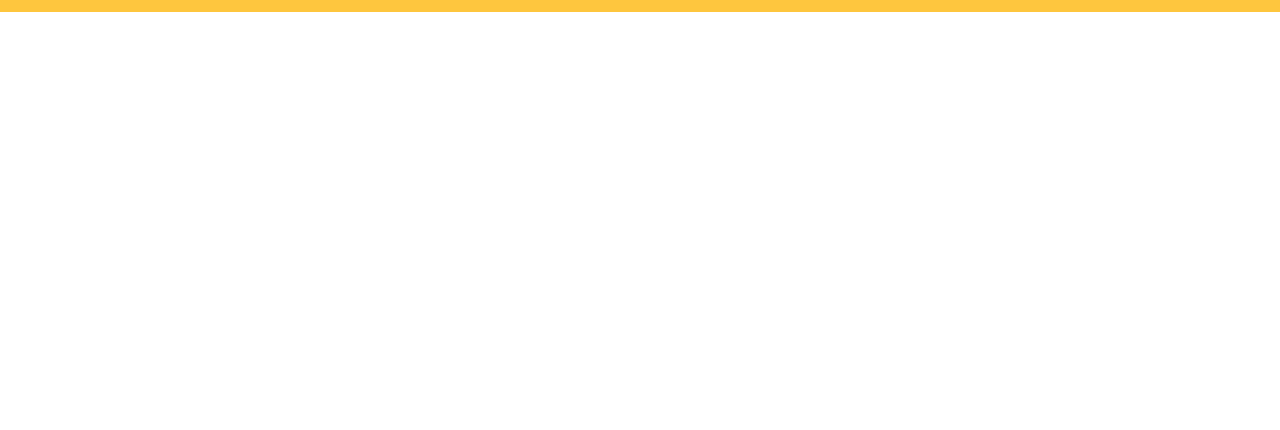
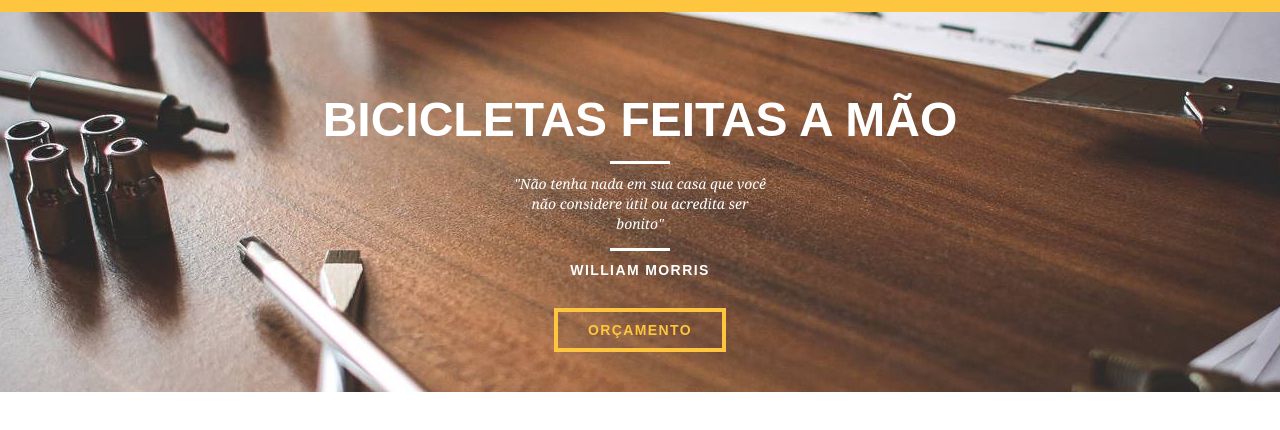
Before and after one commit to Sergio-MNunes/Origamid-Bikcraft, a plain HTML site: page index.html in a window 1280 px wide. Shown: the part 84-514 px from the top of the page. Drawn offline with Linux system fonts and the light colour scheme.

Commit message:
Criada a section de introducao do site e sua estilização

```diff
--- a/css/style.css
+++ b/css/style.css
@@ -2,6 +2,29 @@
 
 body {
     font-family: Arial, Helvetica, sans-serif;
+}
+
+p {
+    font-family: Georgia, 'Times New Roman', Times, serif;
+    font-size: 14px;
+    line-height: 20px;
+}
+
+.btn {
+    color: #FEC63E;
+    border: solid;
+    border-width: 4px;
+    padding: 10px 30px;
+    text-transform: uppercase;
+    font-weight: bold;
+    font-size: 14px;
+    line-height: 20px;
+    letter-spacing: .1em;
+}
+
+.btn:hover {
+    color: white;
+    border-color: white;
 }
 
 /* Estilo do Header */
@@ -37,3 +60,46 @@ body {
 .header_menu ul li a:hover {
     color: #FFF;
 }
+
+.introducao {
+    width: 100%;
+    height: 380px;
+    background: url("..\\img\\bg.jpg") no-repeat center;
+    background-size: cover;
+    margin-top: 96px;
+    text-align: center;
+    padding-top: 80px;
+}
+
+.introducao h1{
+    color: #FFF;
+    font-weight: bold;
+    text-transform: uppercase;
+    font-size: 48px;
+}
+
+.quote-externo {
+    color: #FFF;
+    max-width: 260px;
+    margin: 0 auto 40px;
+}
+
+.quote-externo p {
+    font-style: italic;
+}
+
+.quote-externo p:before, .quote-externo p:after {
+    content: "";
+    margin: 14px auto 10px;
+    display: block;
+    width: 60px;
+    height: 3px;
+    background: #FFF;
+}
+
+.quote-externo cite {
+    font-style: normal;
+    font-weight: bold;
+    letter-spacing: .1em;
+    font-size: 14px;
+}
--- a/index.html
+++ b/index.html
@@ -27,5 +27,17 @@
                 </nav>
             </div>
         </header>
+
+        <section class="introducao">
+            <div class="container">
+                <h1>Bicicletas feitas a mão</h1>
+                <blockquote class="quote-externo">
+                    <p>"Não tenha nada em sua casa que você não considere útil ou acredita ser bonito"</p>
+                    <cite>WILLIAM MORRIS</cite>
+                </blockquote>
+                <a href="produtos.html" class="btn">Orçamento</a>
+            </div>
+
+        </section>
     </body>
 </html>
```
Also changed, not shown: contato.html (added), portfolio.html (added), produtos.html (added), sobre.html (added).
